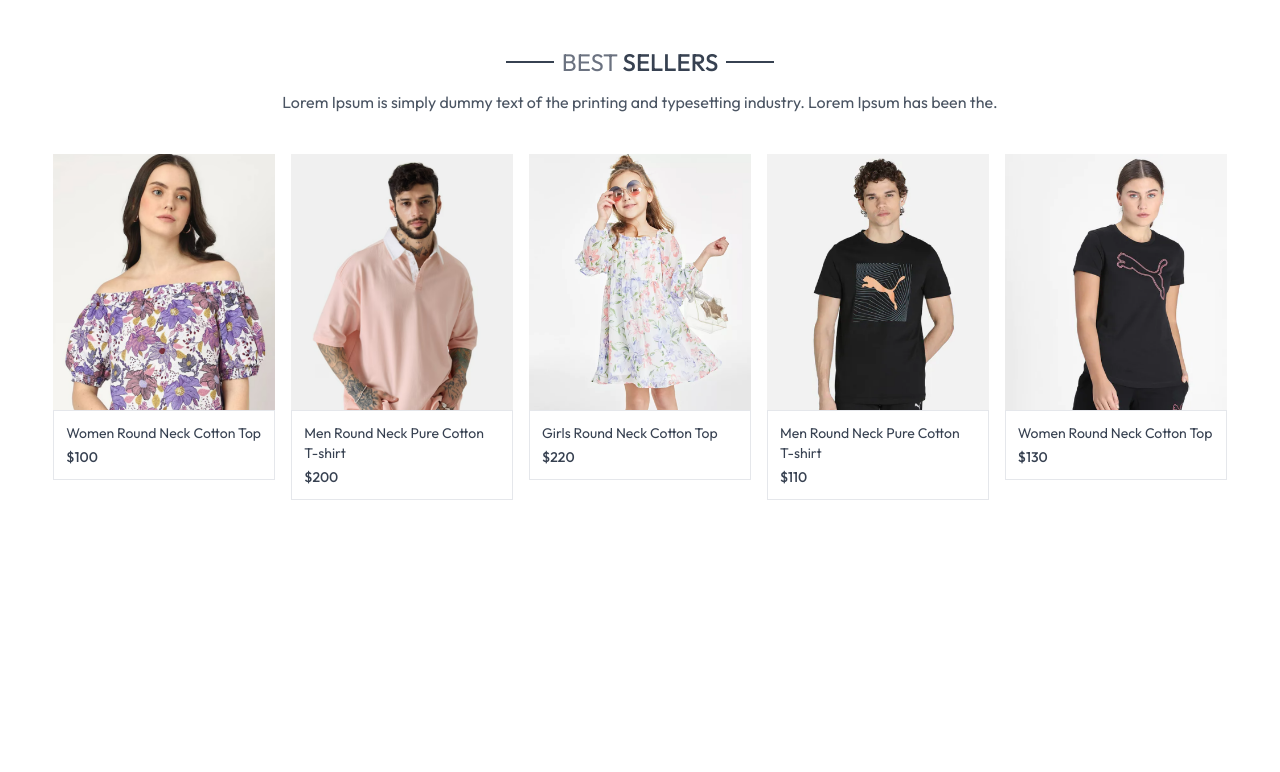
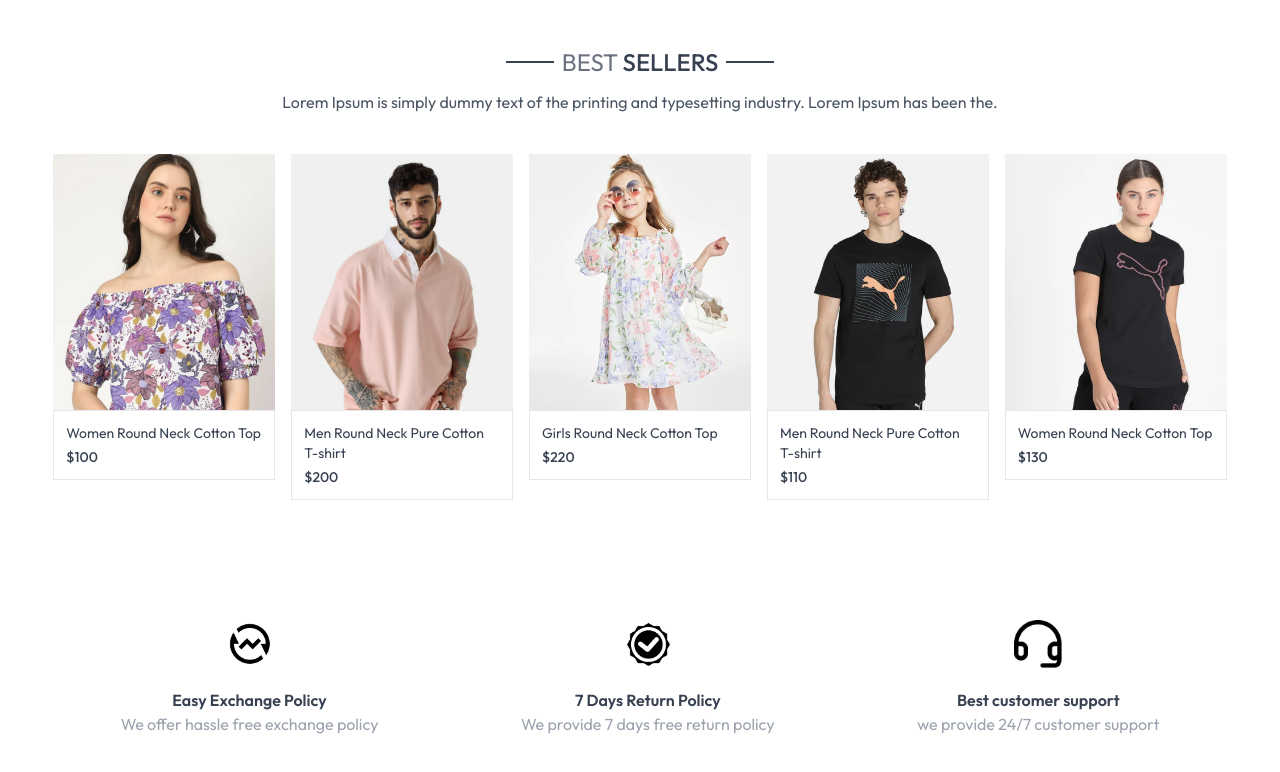
Before and after one commit to purnadebpaul64/ecommerce, a React (Vite) app in the folder frontend/: page / in a window 1280 px wide. Shown: the part 1426-2198 px from the top of the page. Before the commit the page ends 1966 px from the top, so only its background shows below. Built offline with nearby package versions, Linux system fonts and the light colour scheme.

Commit message:
added our policy section

```diff
--- /dev/null
+++ b/frontend/src/components/Home/OurPolicy.jsx
@@ -0,0 +1,26 @@
+import React from "react";
+import { assets } from "../../assets/assets";
+
+const OurPolicy = () => {
+  return (
+    <section className="flex flex-col sm:flex-row justify-around gap-12 sm:gap-2 text-center py-20 text-xs sm:text-sm md:text-base text-gray-700">
+      <div>
+        <img src={assets.exchange_icon} alt="" className="w-12 m-auto mb-5" />
+        <p className="font-semibold">Easy Exchange Policy</p>
+        <p className="text-gray-400">We offer hassle free exchange policy</p>
+      </div>
+      <div>
+        <img src={assets.quality_icon} alt="" className="w-12 m-auto mb-5" />
+        <p className="font-semibold">7 Days Return Policy</p>
+        <p className="text-gray-400">We provide 7 days free return policy</p>
+      </div>
+      <div>
+        <img src={assets.support_img} alt="" className="w-12 m-auto mb-5" />
+        <p className="font-semibold">Best customer support</p>
+        <p className="text-gray-400">we provide 24/7 customer support</p>
+      </div>
+    </section>
+  );
+};
+
+export default OurPolicy;
--- a/frontend/src/pages/Home.jsx
+++ b/frontend/src/pages/Home.jsx
@@ -2,6 +2,7 @@
 import Hero from "../components/Home/Hero";
 import LatestCollection from "../components/Home/LatestCollection";
 import BestSeller from "../components/Home/BestSeller";
+import OurPolicy from "../components/Home/OurPolicy";
 
 const Home = () => {
   return (
@@ -9,6 +10,7 @@
       <Hero></Hero>
       <LatestCollection></LatestCollection>
       <BestSeller></BestSeller>
+      <OurPolicy></OurPolicy>
     </section>
   );
 };
```
